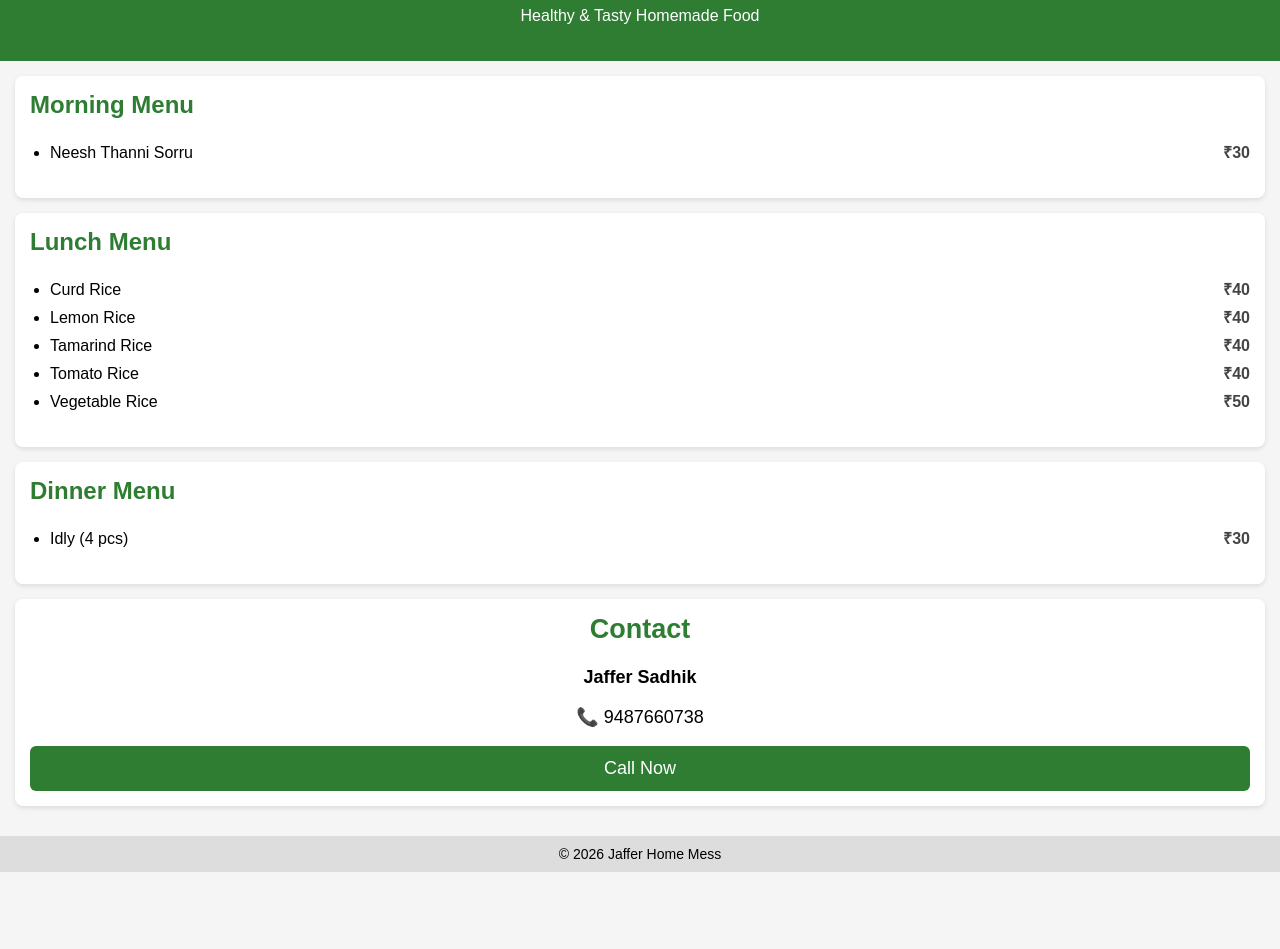
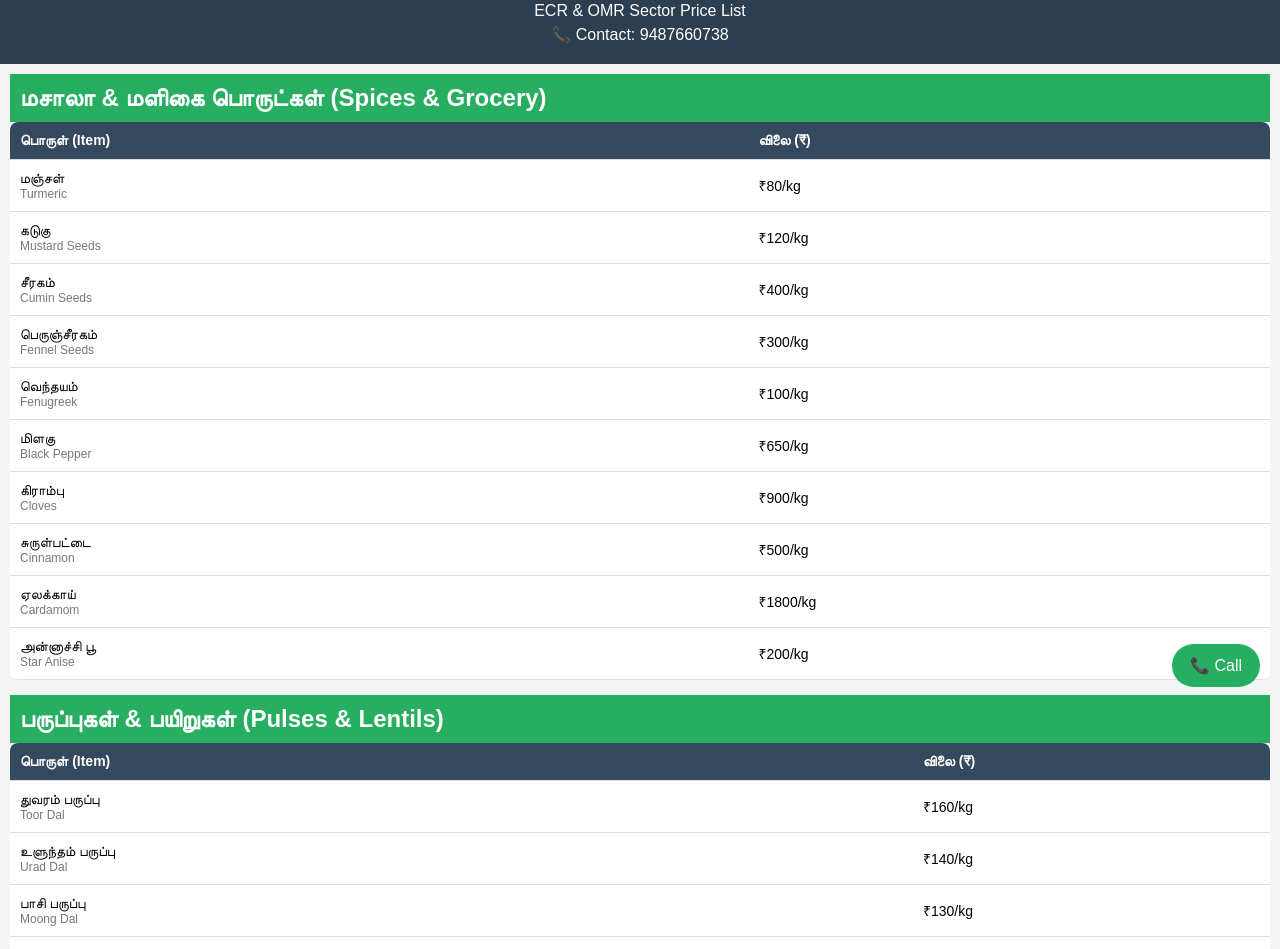
Before and after one commit to jaffersadhik/meeranitintsitue, a plain HTML site: page index.html in a window 1280 px wide. Shown: the part 93-1042 px from the top of the page. Before the commit the page ends 965 px from the top, so only its background shows below. Drawn offline with Linux system fonts and the light colour scheme.

Commit message:
Update index.html
w

```diff
--- a/index.html
+++ b/index.html
@@ -3,127 +3,185 @@
 <head>
 <meta charset="UTF-8">
 <meta name="viewport" content="width=device-width, initial-scale=1.0">
-<title>Jaffer Home Mess</title>
+<title>M.N.K. Store - Price List (ECR & OMR)</title>
 
 <style>
-
-body{
-font-family: Arial, sans-serif;
-margin:0;
-background:#f5f5f5;
+body {
+    font-family: Arial, sans-serif;
+    margin: 0;
+    background: #f5f5f5;
 }
 
-header{
-background:#2e7d32;
-color:white;
-text-align:center;
-padding:20px;
+header {
+    background: #2c3e50;
+    color: white;
+    text-align: center;
+    padding: 15px;
 }
 
-.container{
-padding:15px;
+header p {
+    margin: 5px 0;
 }
 
-.card{
-background:white;
-padding:15px;
-margin-bottom:15px;
-border-radius:8px;
-box-shadow:0 2px 5px rgba(0,0,0,0.1);
+h2 {
+    background: #27ae60;
+    color: white;
+    padding: 10px;
+    margin: 0;
 }
 
-h2{
-color:#2e7d32;
-margin-top:0;
+.container {
+    padding: 10px;
 }
 
-ul{
-padding-left:20px;
-line-height:28px;
+table {
+    width: 100%;
+    border-collapse: collapse;
+    margin-bottom: 15px;
+    background: white;
+    border-radius: 8px;
+    overflow: hidden;
 }
 
-.price{
-float:right;
-font-weight:bold;
-color:#444;
+th, td {
+    padding: 10px;
+    text-align: left;
+    border-bottom: 1px solid #ddd;
+    font-size: 14px;
 }
 
-.contact{
-text-align:center;
-font-size:18px;
+th {
+    background: #34495e;
+    color: white;
 }
 
-.callbtn{
-display:block;
-background:#2e7d32;
-color:white;
-text-decoration:none;
-padding:12px;
-text-align:center;
-border-radius:6px;
-margin-top:10px;
+tr:hover {
+    background: #f1f1f1;
 }
 
-footer{
-text-align:center;
-padding:10px;
-background:#ddd;
-font-size:14px;
+/* Highlight English text */
+.eng {
+    color: #777;
+    font-size: 12px;
+    display: block;
 }
 
+/* Sticky Call Button */
+.call-btn {
+    position: fixed;
+    bottom: 20px;
+    right: 20px;
+    background: #27ae60;
+    color: white;
+    padding: 12px 18px;
+    border-radius: 50px;
+    text-decoration: none;
+}
+
+/* Mobile */
+@media (max-width: 600px) {
+    th, td {
+        font-size: 12px;
+        padding: 8px;
+    }
+}
 </style>
 </head>
 
 <body>
 
 <header>
-<h1>Jaffer Home Mess</h1>
-<p>Healthy & Tasty Homemade Food</p>
+    <h1>M.N.K. Store</h1>
+    <p>ECR & OMR Sector Price List</p>
+    <p>📞 Contact: 9487660738</p>
 </header>
 
 <div class="container">
 
-<div class="card">
-<h2>Morning Menu</h2>
-<ul>
-<li>Neesh Thanni Sorru <span class="price">₹30</span></li>
-</ul>
-</div>
+<h2>மசாலா & மளிகை பொருட்கள் (Spices & Grocery)</h2>
+<table>
+<tr><th>பொருள் (Item)</th><th>விலை (₹)</th></tr>
 
-<div class="card">
-<h2>Lunch Menu</h2>
-<ul>
-<li>Curd Rice <span class="price">₹40</span></li>
-<li>Lemon Rice <span class="price">₹40</span></li>
-<li>Tamarind Rice <span class="price">₹40</span></li>
-<li>Tomato Rice <span class="price">₹40</span></li>
-<li>Vegetable Rice <span class="price">₹50</span></li>
-</ul>
-</div>
+<tr><td>மஞ்சள்<span class="eng">Turmeric</span></td><td>₹80/kg</td></tr>
+<tr><td>கடுகு<span class="eng">Mustard Seeds</span></td><td>₹120/kg</td></tr>
+<tr><td>சீரகம்<span class="eng">Cumin Seeds</span></td><td>₹400/kg</td></tr>
+<tr><td>பெருஞ்சீரகம்<span class="eng">Fennel Seeds</span></td><td>₹300/kg</td></tr>
+<tr><td>வெந்தயம்<span class="eng">Fenugreek</span></td><td>₹100/kg</td></tr>
+<tr><td>மிளகு<span class="eng">Black Pepper</span></td><td>₹650/kg</td></tr>
+<tr><td>கிராம்பு<span class="eng">Cloves</span></td><td>₹900/kg</td></tr>
+<tr><td>சுருள்பட்டை<span class="eng">Cinnamon</span></td><td>₹500/kg</td></tr>
+<tr><td>ஏலக்காய்<span class="eng">Cardamom</span></td><td>₹1800/kg</td></tr>
+<tr><td>அன்னாச்சி பூ<span class="eng">Star Anise</span></td><td>₹200/kg</td></tr>
 
-<div class="card">
-<h2>Dinner Menu</h2>
-<ul>
-<li>Idly (4 pcs) <span class="price">₹30</span></li>
-</ul>
-</div>
+</table>
 
-<div class="card contact">
-<h2>Contact</h2>
-<p><b>Jaffer Sadhik</b></p>
-<p>📞 9487660738</p>
+<h2>பருப்புகள் & பயிறுகள் (Pulses & Lentils)</h2>
+<table>
+<tr><th>பொருள் (Item)</th><th>விலை (₹)</th></tr>
 
-<a class="callbtn" href="tel:9487660738">
-Call Now
-</a>
+<tr><td>துவரம் பருப்பு<span class="eng">Toor Dal</span></td><td>₹160/kg</td></tr>
+<tr><td>உளுந்தம் பருப்பு<span class="eng">Urad Dal</span></td><td>₹140/kg</td></tr>
+<tr><td>பாசி பருப்பு<span class="eng">Moong Dal</span></td><td>₹130/kg</td></tr>
+<tr><td>பாசி பயிறு<span class="eng">Green Gram</span></td><td>₹120/kg</td></tr>
+<tr><td>தட்டாம் பயிறு<span class="eng">Horse Gram</span></td><td>₹110/kg</td></tr>
+<tr><td>கருப்பு கொண்டை கடலை<span class="eng">Black Chickpeas</span></td><td>₹90/kg</td></tr>
+<tr><td>வெள்ளை கொண்டை கடலை<span class="eng">White Chickpeas</span></td><td>₹100/kg</td></tr>
+
+</table>
+
+<h2>எண்ணெய் வகைகள் (Oils)</h2>
+<table>
+<tr><th>பொருள் (Item)</th><th>விலை (₹)</th></tr>
+
+<tr><td>கடலை எண்ணெய்<span class="eng">Groundnut Oil</span></td><td>₹180/L</td></tr>
+<tr><td>நல்லெண்ணெய்<span class="eng">Sesame Oil</span></td><td>₹250/L</td></tr>
+<tr><td>பாமாயில்<span class="eng">Palm Oil</span></td><td>₹120/L</td></tr>
+<tr><td>தேங்காய் எண்ணெய்<span class="eng">Coconut Oil</span></td><td>₹220/L</td></tr>
+
+</table>
+
+<h2>அரிசி வகைகள் (Rice)</h2>
+<table>
+<tr><th>பொருள் (Item)</th><th>விலை (₹)</th></tr>
+
+<tr><td>பாஸ்மதி அரிசி<span class="eng">Basmati Rice</span></td><td>₹120/kg</td></tr>
+<tr><td>பிரியாணி அரிசி<span class="eng">Biryani Rice</span></td><td>₹90/kg</td></tr>
+<tr><td>இட்லி அரிசி<span class="eng">Idli Rice</span></td><td>₹60/kg</td></tr>
+<tr><td>சாப்பாட்டு அரிசி<span class="eng">Regular Rice</span></td><td>₹55/kg</td></tr>
+
+</table>
+
+<h2>உலர் பழங்கள் (Dry Fruits)</h2>
+<table>
+<tr><th>பொருள் (Item)</th><th>விலை (₹)</th></tr>
+
+<tr><td>முந்திரி<span class="eng">Cashew Nuts</span></td><td>₹900/kg</td></tr>
+<tr><td>கிஸ்மிஸ்<span class="eng">Raisins</span></td><td>₹350/kg</td></tr>
+<tr><td>பேரிச்சம்பழம்<span class="eng">Dates</span></td><td>₹300/kg</td></tr>
+<tr><td>பாதம்<span class="eng">Almonds</span></td><td>₹850/kg</td></tr>
+<tr><td>பிஸ்தா<span class="eng">Pistachios</span></td><td>₹1000/kg</td></tr>
+<tr><td>வால்நட்<span class="eng">Walnuts</span></td><td>₹1200/kg</td></tr>
+
+</table>
+
+<h2>மற்றவை (Others)</h2>
+<table>
+<tr><th>பொருள் (Item)</th><th>விலை (₹)</th></tr>
+
+<tr><td>டீ தூள்<span class="eng">Tea Powder</span></td><td>₹250/kg</td></tr>
+<tr><td>காபி தூள்<span class="eng">Coffee Powder</span></td><td>₹400/kg</td></tr>
+<tr><td>சோப்பு பவுடர்<span class="eng">Detergent Powder</span></td><td>₹70/kg</td></tr>
+<tr><td>வறுத்த நிலக்கடலை<span class="eng">Roasted Groundnuts</span></td><td>₹120/kg</td></tr>
+<tr><td>கடலை மிட்டாய்<span class="eng">Peanut Candy</span></td><td>₹150/kg</td></tr>
+<tr><td>புளி<span class="eng">Tamarind</span></td><td>₹180/kg</td></tr>
+<tr><td>நெய்<span class="eng">Ghee</span></td><td>₹600/kg</td></tr>
+<tr><td>தேங்காய்<span class="eng">Coconut</span></td><td>₹40/pc</td></tr>
+
+</table>
 
 </div>
 
-</div>
-
-<footer>
-© 2026 Jaffer Home Mess
-</footer>
+<a href="tel:9487660738" class="call-btn">📞 Call</a>
 
 </body>
 </html>
```
